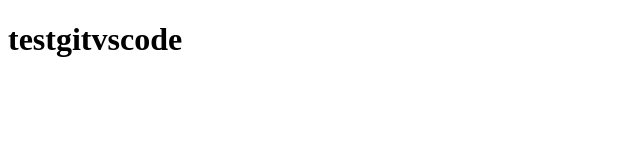
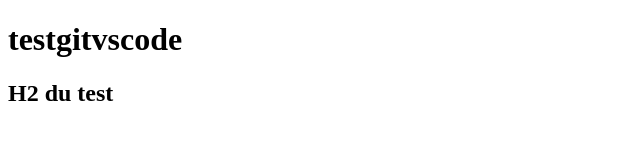
Before and after one commit to Alexandrerollin/testgitvscode, a plain HTML site: page index.html in a window 1280 px wide. Shown: the whole page, without its empty margins (0-640 px from the left). Drawn offline with Linux system fonts and the light colour scheme.

Commit message:
Ajout h2 du test

```diff
--- a/index.html
+++ b/index.html
@@ -9,5 +9,7 @@
 <body>
     <h1>testgitvscode</h1>
 
+    <h2>H2 du test</h2>
+
 </body>
 </html>
```
